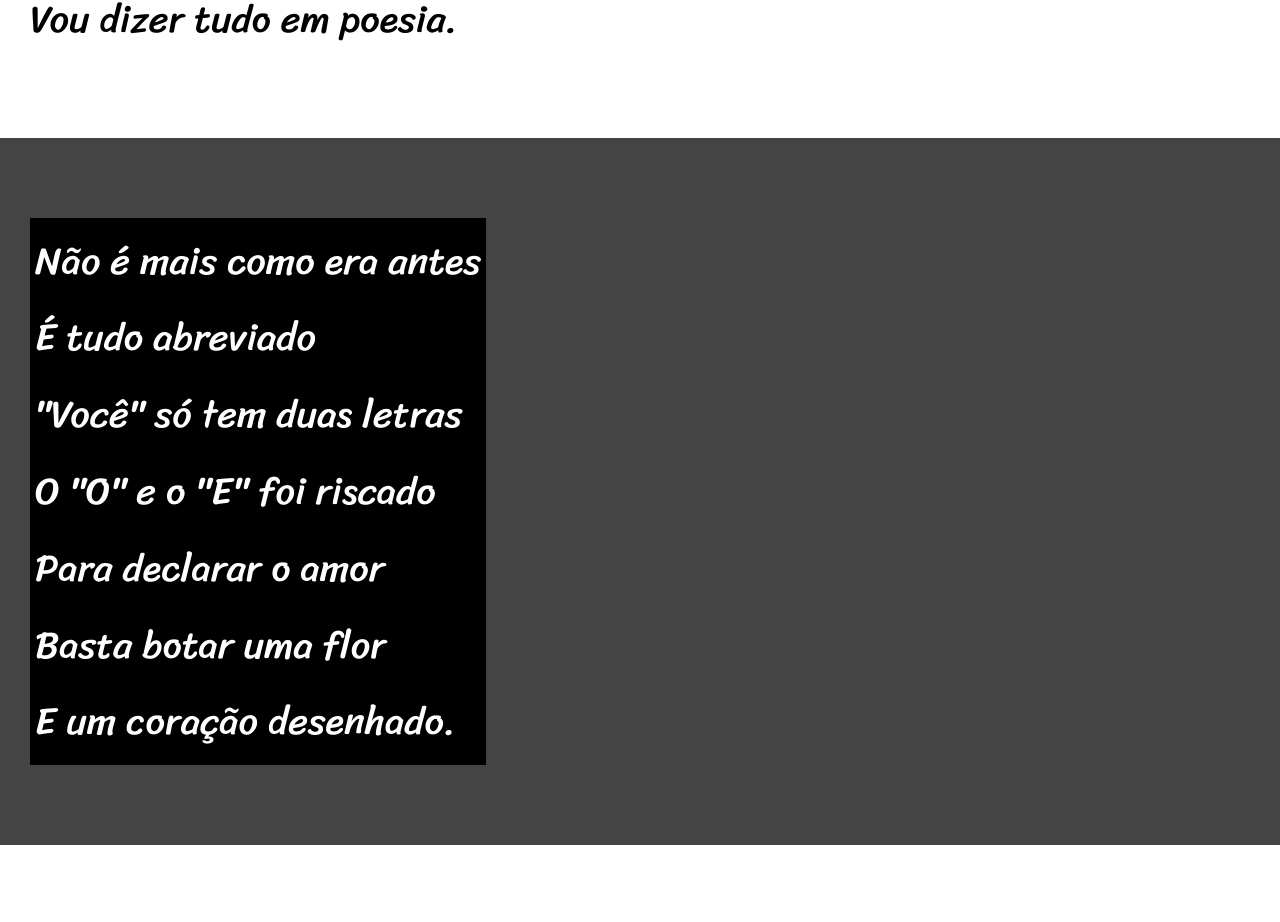
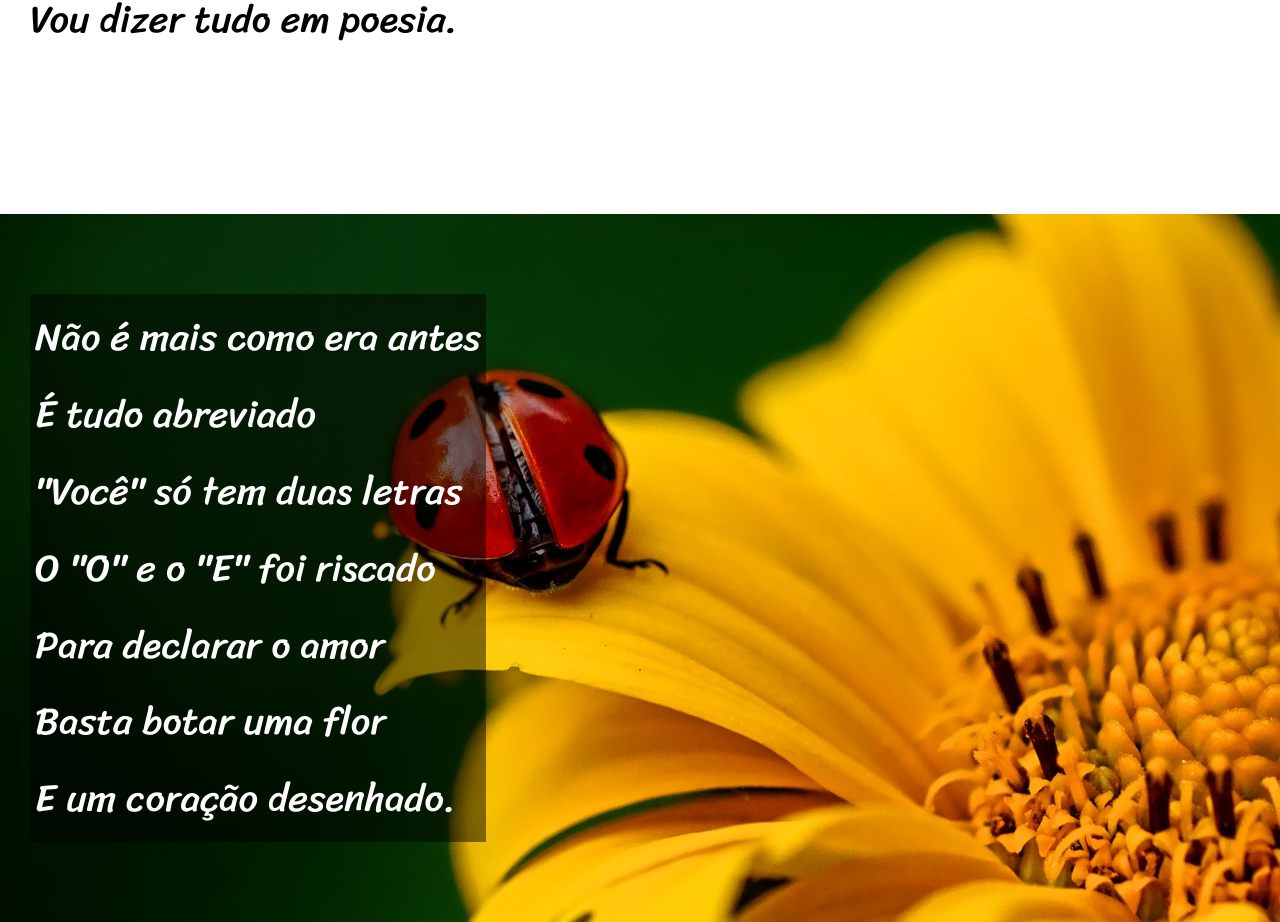
Before and after one commit to felipesoareseng7/estudos, a plain HTML site: page desafios/desafio-012/index.html in a window 1280 px wide. Shown: the part 820-1742 px from the top of the page. Drawn offline with Linux system fonts and the light colour scheme.

Commit message:
DASAFICO12

```diff
--- a/desafios/desafio-012/estilo/style.css
+++ b/desafios/desafio-012/estilo/style.css
@@ -58,6 +58,9 @@ padding-left: 30px;
 font-family: var(--fonte3);
 font-size: 3.0vw;
 }
+section > p {
+    padding-bottom: 2em;
+}
 
 section.normal {
 background-color: white;
@@ -71,11 +74,20 @@ color: white;
 
 section.imagem > p {
 
-    background-color: black;
+    background-color: rgba(0, 0, 0, 0.479);
     display: inline-block;
     padding: 5px;
 }
 
+section#img01 {
+background-image: url(../imagens/background001.jpg);
+background-position: right center;
+}
+
+
+section#img02 {
+    background-image: url(../imagens/background002.jpg);
+}
 
 footer {
     background-color: black;
--- a/desafios/desafio-012/index.html
+++ b/desafios/desafio-012/index.html
@@ -29,7 +29,7 @@
 
 
 
-    <section class="imagem">
+    <section class="imagem" id="img01">
         <p>
             Não é mais como era antes <br>
             É tudo abreviado <br>
@@ -43,7 +43,7 @@
 
 
 
-    <section class="normal">
+    <section class="normal" >
         <p>
             Arroba agora não pesa <br>
             É parte de um endereço <br>
@@ -66,7 +66,7 @@
     </section>
 
 
-    <section class="imagem">
+    <section class="imagem" id="img02">
         <p>
             Tenho saudade das cartas <br>
             Escritas com a própria mão <br>
```
